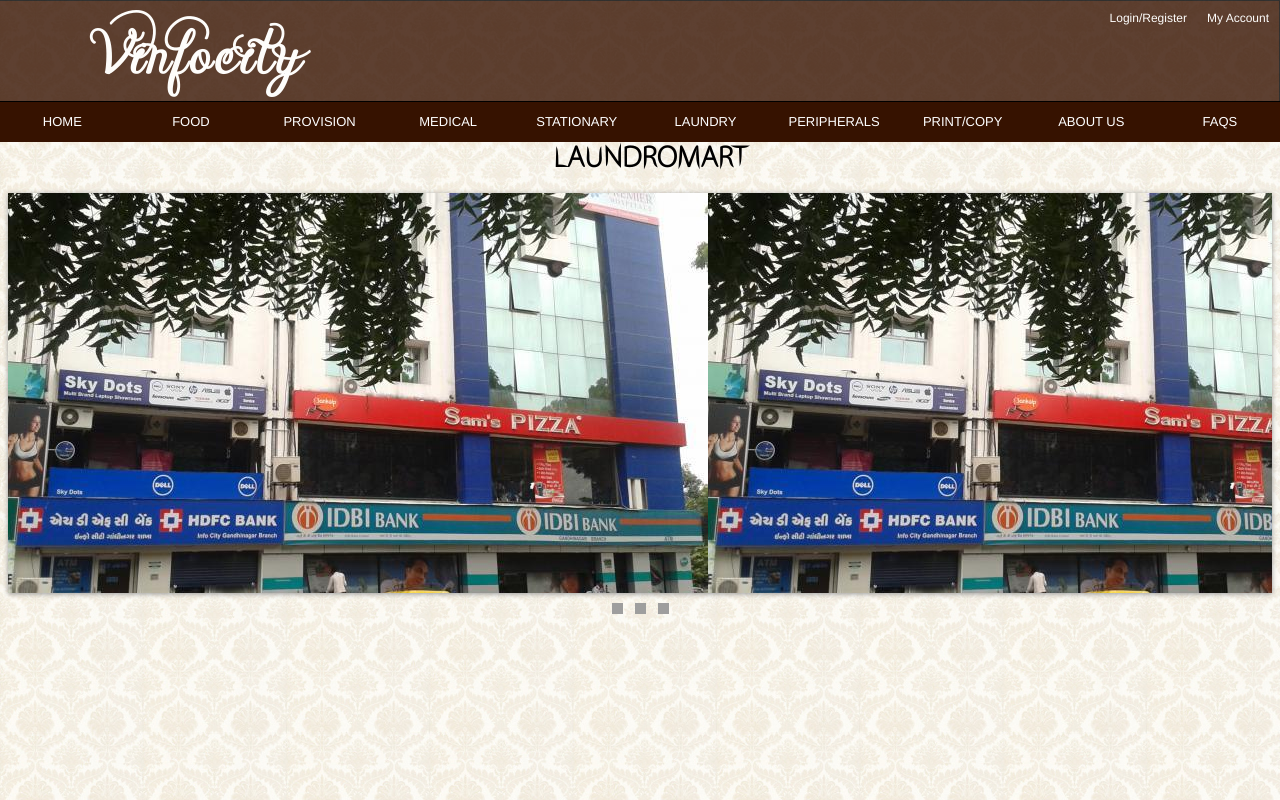
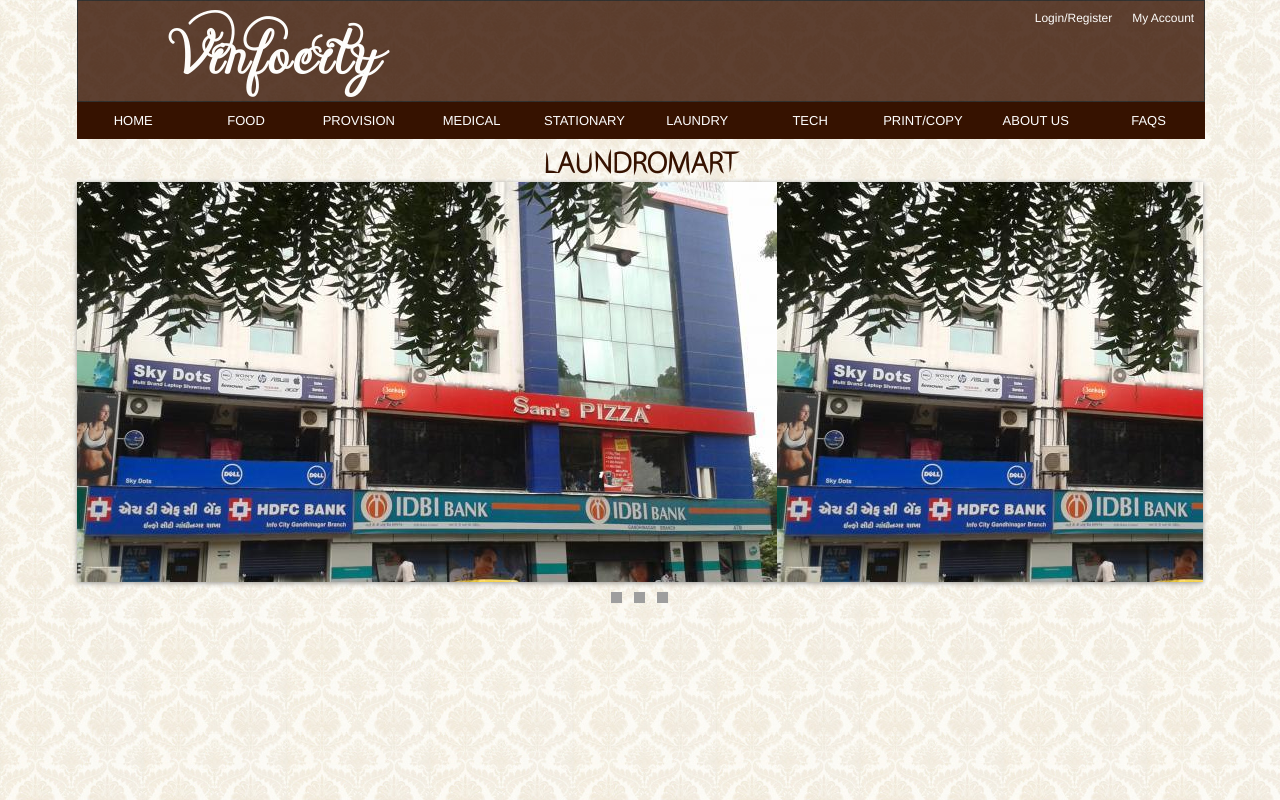
Before and after one commit to shantanu1227/info, a CodeIgniter app: page /info/index.php/welcome/laundromart in a window 1280 px wide. Run offline with CodeIgniter, Linux system fonts and the light colour scheme; grey boxes are pictures that could not be loaded.

Commit message:
width 80% thing

```diff
--- a/application/views/header1.php
+++ b/application/views/header1.php
@@ -1,4 +1,4 @@
-<div class="wrapper">
+<div id="wrapper">
 	<div id="fixed_head">
 		<div class="cname">Vinfocity</div>
 		<div class="loginaccount">
--- a/application/views/laundromart.php
+++ b/application/views/laundromart.php
@@ -10,47 +10,8 @@
 	</head>
 
 	<body>
-		<div id="header">
-			<div id="fixed_head">
-				<div class="cname">Vinfocity</div>
-				<div class="loginaccount">
-					<div class="reglog">Login/Register</div>
-					<div class="myaccount">My Account</div>
-				</div>
-			</div>
-			<div class="navigation">
-				<div class="navbar">
-					<ul>
-						<li><a>HOME</a></li>
-						<li>FOOD
-						<ul>
-							<li><a>Subway</a></li>
-							<li><a>Shivas</a></li>
-							<li><a>Cool Point</a></li>
-						</ul>
-						</li>
-						<li>PROVISION
-						<ul>
-							<li><a>Kavya </a></li>
-						</ul>
-						</li>
-						<li><a>MEDICAL</a></li>
-						<li><a>STATIONARY</a></li>
-						<li>LAUNDRY
-						<ul>
-							<li><a>Laundromart</a></li>
-							<li><a>Wash Express</a></li>
-						</ul>
-						</li>
-						<li><a>PERIPHERALS</a></li>
-						<li><a>PRINT/COPY</a></li>
-						<li><a>ABOUT US</a></li>
-						<li><a>FAQS</a></li>
-					</ul>
-				</div>
-			</div>
-		</div>
-
+	<div id="box">
+		<?php include 'header1.php'; ?>
 		<div class="shopheading">LAUNDROMART</div>
 		<div class="offers">
 			<div class="imgslide">
@@ -61,5 +22,6 @@
 				</div>
 			</div>
 		</div>
+	</div>
 	</body>
 </html>
--- a/assets/css/laundromartstyle.css
+++ b/assets/css/laundromartstyle.css
@@ -7,27 +7,40 @@
 	src: url(../fonts/stewartsans.ttf);
 }
 body {
+	padding:0;
+	margin:0;
 	background: url(../img/web_back.jpg) no-repeat center center fixed;
 	-webkit-background-size: cover;
 	-moz-background-size: cover;
 	-o-background-size: cover;
 	background-size: cover;
 }
+#box{
+	width:88%;
+	margin-left:auto;
+	margin-right:auto;
+}
+.imgslide{
+	width:100%;
+	margin-left:auto;
+	margin-right:auto;
+}
 #fixed_head{
 	border: 1px solid black;
 	background-color:#361200;
 	text-align:left;
+	margin-left:auto;
+	margin-right:auto;
 	float:left;
-	width:100%;
+	width:88%;
 	height:100px;
 	padding:0;
 	opacity: 0.8;
 	position:fixed;
 	z-index:50;
 	top:0px;
-	margin-left:-10px;
 	margin-top:0px;
-	}
+}
 .cname{
 	display: inline-block;
 	padding: 0px;
@@ -73,14 +86,14 @@
 }
 
 .navigation{
-	border-top: 1px solid black;
 	position:fixed;
-	margin-left:-10px;
-	margin-top:93px;
+	margin-left:auto;
+	margin-right:auto;
+	margin-top:102px;
 	display: inline-block;
 	clear:left;
 	z-index:40;
-	width:101%;
+	width:88.6%;
 }
 .navigation ul{
 	width:100%;
@@ -143,18 +156,23 @@
 }
 
 .shopheading{
-	margin-top:10%;
+	color:#361200;
+	margin-top:140px;
+	margin-left:auto;
+	margin-right:auto;
 	float:left;
 	width:100%;
 	text-align:center;
 	font-size:30px;
-	padding:10px;
+	padding-top:10px;
 	font-family:textfont;
 	font-weight:bold;
 }
 
 .offers{
+	clear:left;
 	margin-top:0.5%;
-	float:left;
+	margin-left:auto;
+	margin-right:auto;
 	width:100%;
 }
```
